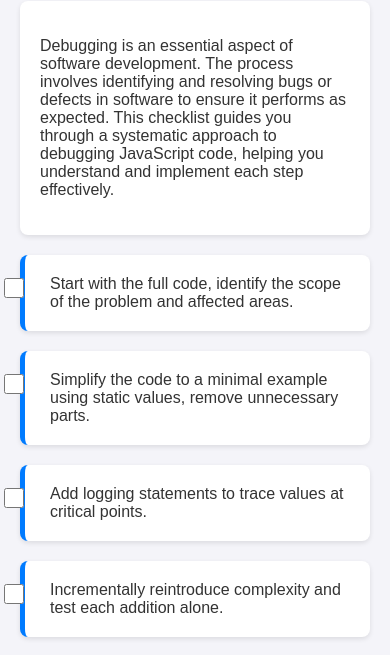
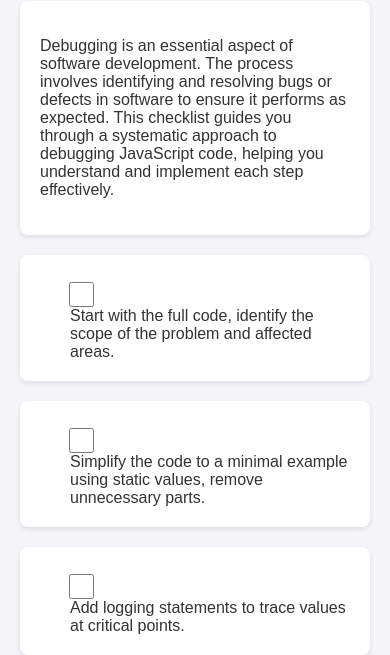
Before and after one commit to lesley-byte/DebuggingChecklist, a plain HTML site: page index.html in a window 390 px wide. Shown: the part 136-791 px from the top of the page. Drawn offline with Linux system fonts and the light colour scheme.

Commit message:
updated css
updated css styling

```diff
--- a/styles/style.css
+++ b/styles/style.css
@@ -17,15 +17,18 @@ h1 {
   margin-bottom: 20px;
 }
 .step {
-  border-left: 5px solid #007bff;
-  position: relative;
+  /* Other styles remain unchanged */
+  padding-left: 35px; /* Increase padding to make room for the checkbox */
 }
 .step input[type="checkbox"] {
-  position: absolute;
-  top: 20px;
-  left: -25px;
-  width: 20px;
-  height: 20px;
+  margin-right: 10px;
+  cursor: pointer;
+  /* Adjust size */
+  width: 25px;
+  height: 25px;
+  /* Position to center vertically with the text */
+  position: relative;
+  top: 6px;
 }
 label {
   display: block;
@@ -46,3 +49,13 @@ button {
 button:hover {
   background-color: #0056b3;
 }
+
+/* New style for responsive alignment */
+@media screen and (max-width: 768px) {
+  .step {
+    padding-left: 45px; /* Increase padding for smaller screens if necessary */
+  }
+  .step input[type="checkbox"] {
+    top: 4px; /* Adjust position for smaller screens if necessary */
+  }
+}
```
